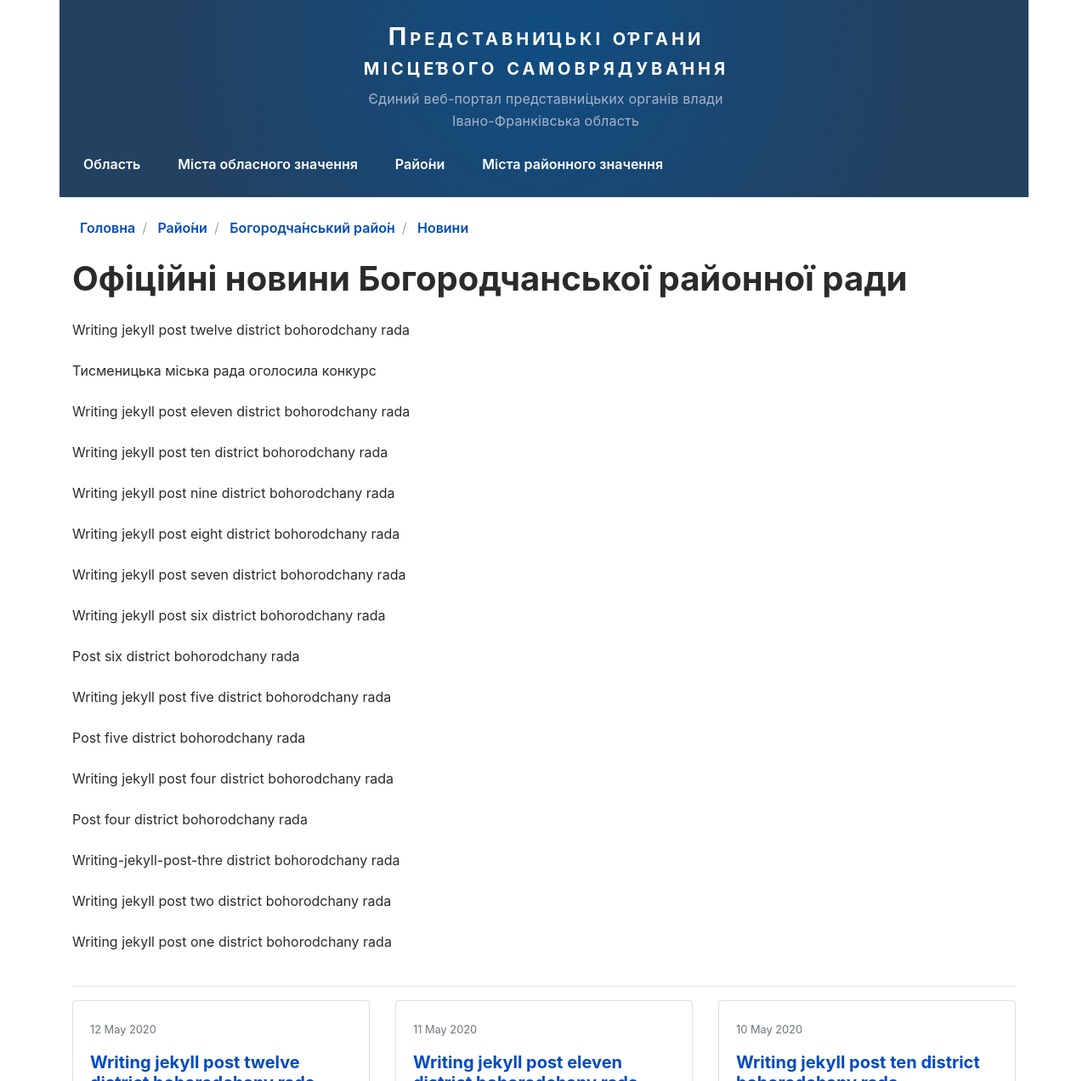
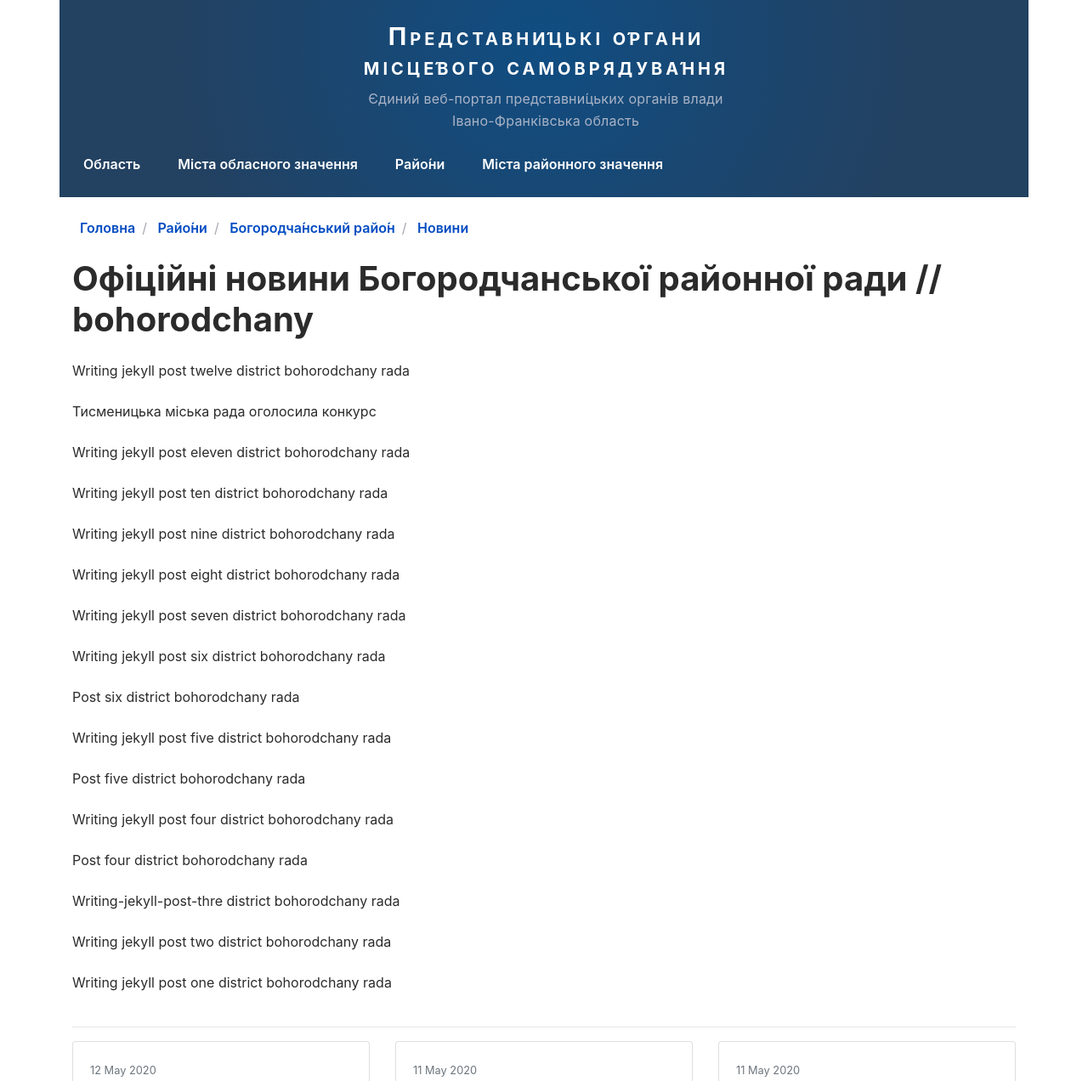
Before and after one commit to typo3uk/typo3uk.github.io, a Jekyll site: the page built from district/bohorodchany/news/index.html, in a window 1280 px wide and 1400 px high, cut to the strip 128-1400 px from the top of the window. Shown: the whole strip at 85% size. Built offline with Jekyll 4.4.1, drawn with Linux system fonts in a browser that asks for light colours; comment, search, counter and statistics services are not loaded; some of the changed text lies outside the part shown.

Commit message:
Change #557

```diff
--- a/_layouts/district.html
+++ b/_layouts/district.html
@@ -11,7 +11,7 @@
 
 <br>
 
-{%- for decision in site.categories.bohorodchanyd limit:3 -%}
+{%- for decision in site.categories.news limit:6 -%}
   {{ decision.title }}<br><br>
 {%- endfor -%}
 
--- a/district/bohorodchany/news/index.html
+++ b/district/bohorodchany/news/index.html
@@ -1,12 +1,12 @@
 ---
 layout: news
-title: Офіційні новини Богородчанської районної ради
+title: Офіційні новини Богородчанської районної ради // bohorodchany
 navtitle:
 subtitle:
 description:
 pagination:
   enabled: true
-  category: bohorodchany
+  category: news
   sort_field: 'date'
 breadcrumb: Новини
 ---
```
Also changed, not shown: district/bohorodchany/decisions/index.html (+5 -4 lines).
